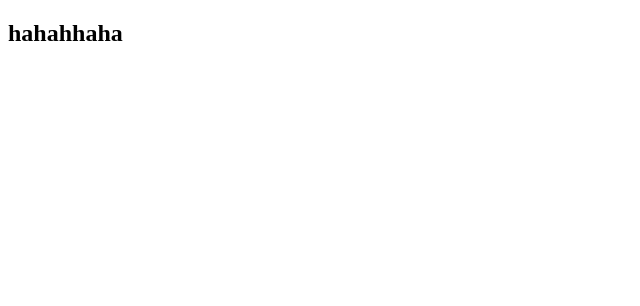
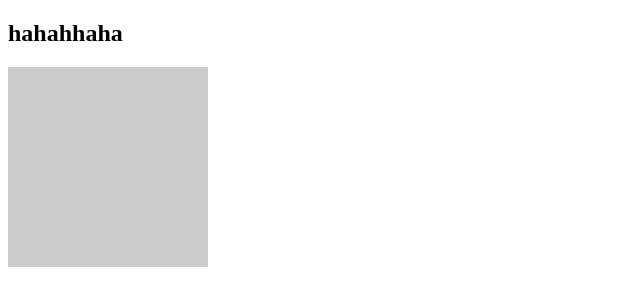
Before and after one commit to W-Yijing/branch_study, a plain HTML site: page index.html in a window 1280 px wide. Shown: the whole page, without its empty margins (0-640 px from the left). Drawn offline with Linux system fonts and the light colour scheme.

Commit message:
create a box

```diff
--- a/index.html
+++ b/index.html
@@ -1,12 +1,23 @@
 <!DOCTYPE html>
 <html lang="en">
+
 <head>
     <meta charset="UTF-8">
     <meta http-equiv="X-UA-Compatible" content="IE=edge">
     <meta name="viewport" content="width=device-width, initial-scale=1.0">
     <title>Document</title>
+    <style>
+        .box {
+            width: 200px;
+            height: 200px;
+            background-color: #ccc;
+        }
+    </style>
 </head>
+
 <body>
     <h2>hahahhaha</h2>
+    <div class="box"></div>
 </body>
+
 </html>
```
